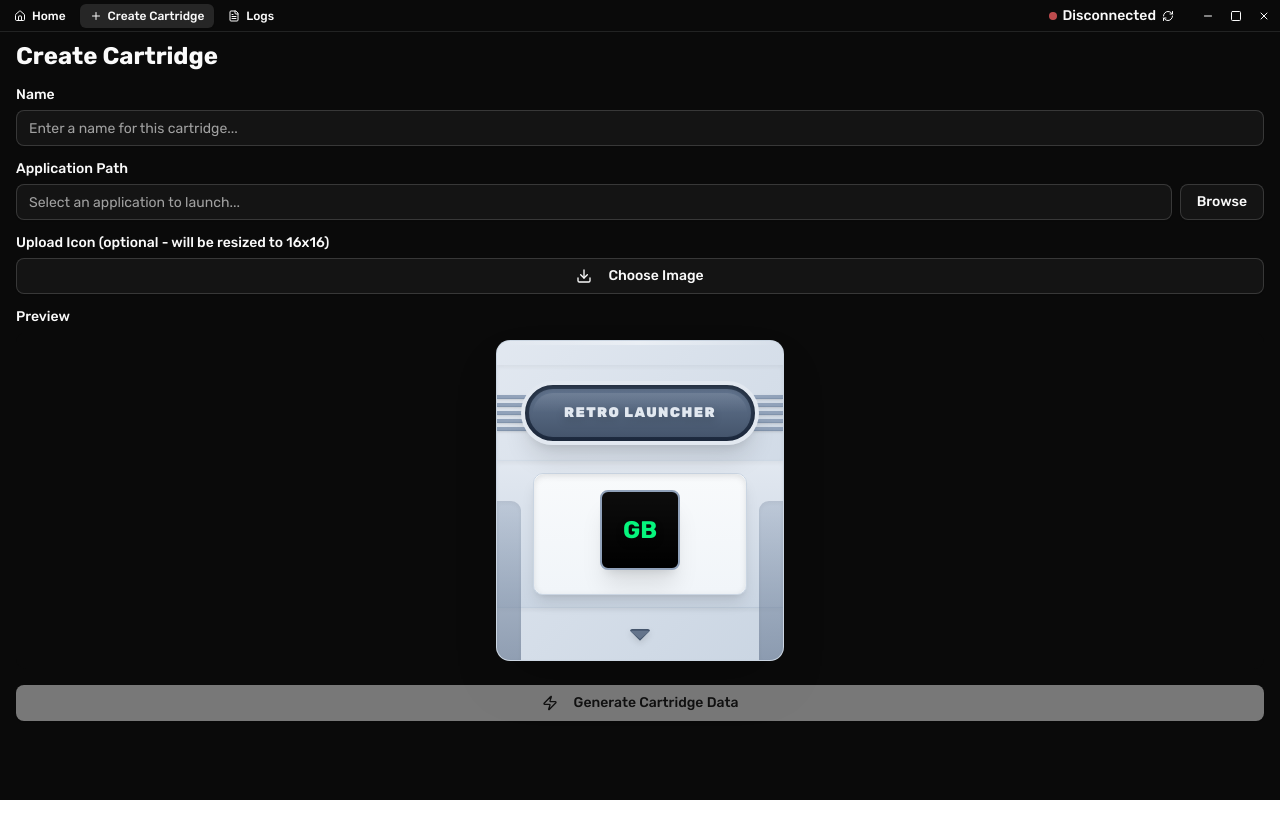
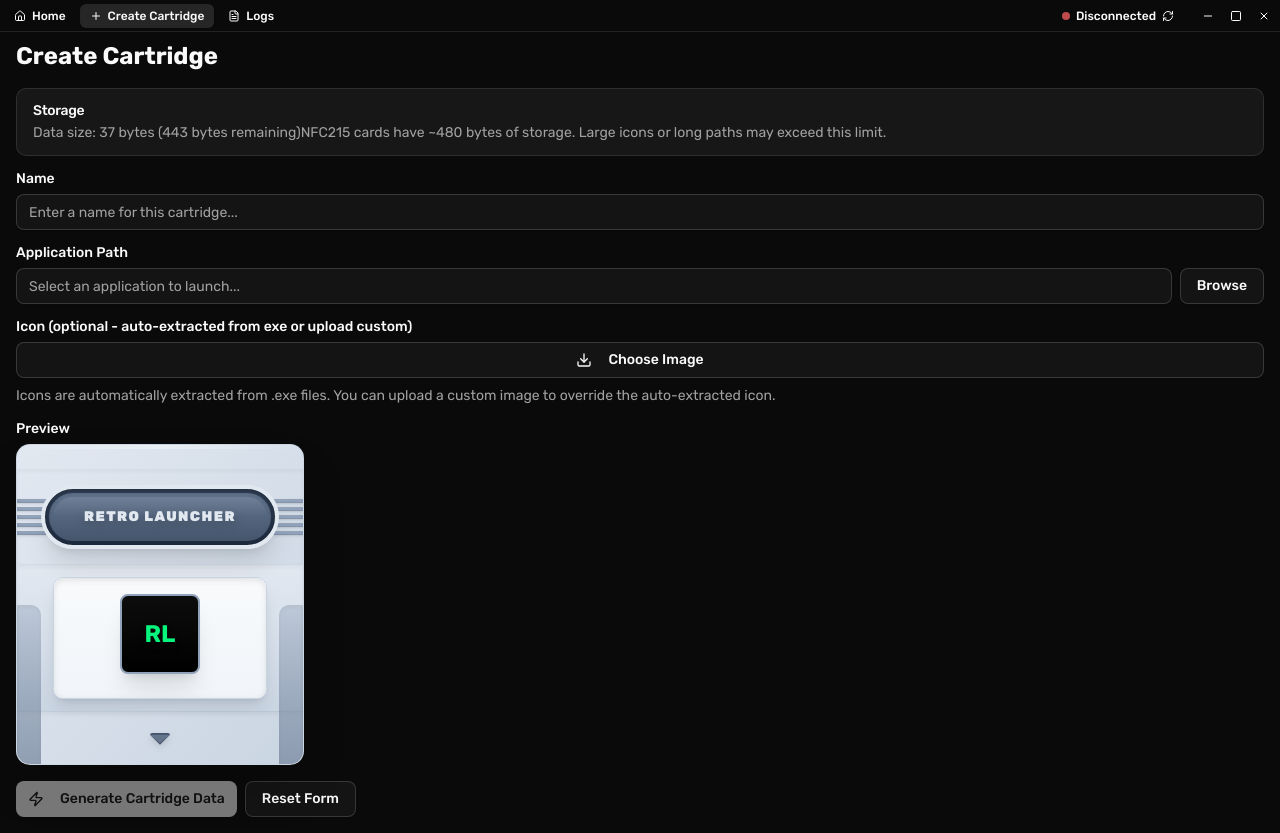
Before and after one commit to dishwasher-detergent/retro-launcher, a React (Vite) app: page /writer in a window 1280 px wide. Before the commit the page ends 800 px from the top, so only its background shows below. Built offline with nearby package versions, Linux system fonts and the light colour scheme.

Commit message:
various style updates

```diff
--- a/electron/preload.ts
+++ b/electron/preload.ts
@@ -51,6 +51,12 @@ contextBridge.exposeInMainWorld("nfcAPI", {
   },
 });
 
+// Expose Electron file operations API
+contextBridge.exposeInMainWorld("electronAPI", {
+  extractExeIcon: (filePath: string) =>
+    ipcRenderer.invoke("extract-exe-icon", filePath),
+});
+
 // Expose window control API
 contextBridge.exposeInMainWorld("windowAPI", {
   minimize: () => ipcRenderer.invoke("window-minimize"),
--- a/src/components/preview.tsx
+++ b/src/components/preview.tsx
@@ -51,7 +51,7 @@ export function Preview({ name, icon }: NFCCardPreviewProps) {
                       />
                     ) : (
                       <span className="text-green-400 text-2xl font-bold drop-shadow-lg filter brightness-110">
-                        GB
+                        RL
                       </span>
                     )}
                   </div>
--- a/src/components/status.tsx
+++ b/src/components/status.tsx
@@ -58,7 +58,7 @@ export function NFCStatusIndicator() {
           size="sm"
           onClick={handleReconnect}
           title="Reconnect"
-          className="h-6"
+          className="h-6 text-xs"
         >
           <div className="size-2 rounded-full animate-pulse bg-destructive" />
           Disconnected
--- /dev/null
+++ b/src/components/ui/alert.tsx
@@ -0,0 +1,66 @@
+import * as React from "react"
+import { cva, type VariantProps } from "class-variance-authority"
+
+import { cn } from "@/lib/utils"
+
+const alertVariants = cva(
+  "relative w-full rounded-lg border px-4 py-3 text-sm grid has-[>svg]:grid-cols-[calc(var(--spacing)*4)_1fr] grid-cols-[0_1fr] has-[>svg]:gap-x-3 gap-y-0.5 items-start [&>svg]:size-4 [&>svg]:translate-y-0.5 [&>svg]:text-current",
+  {
+    variants: {
+      variant: {
+        default: "bg-card text-card-foreground",
+        destructive:
+          "text-destructive bg-card [&>svg]:text-current *:data-[slot=alert-description]:text-destructive/90",
+      },
+    },
+    defaultVariants: {
+      variant: "default",
+    },
+  }
+)
+
+function Alert({
+  className,
+  variant,
+  ...props
+}: React.ComponentProps<"div"> & VariantProps<typeof alertVariants>) {
+  return (
+    <div
+      data-slot="alert"
+      role="alert"
+      className={cn(alertVariants({ variant }), className)}
+      {...props}
+    />
+  )
+}
+
+function AlertTitle({ className, ...props }: React.ComponentProps<"div">) {
+  return (
+    <div
+      data-slot="alert-title"
+      className={cn(
+        "col-start-2 line-clamp-1 min-h-4 font-medium tracking-tight",
+        className
+      )}
+      {...props}
+    />
+  )
+}
+
+function AlertDescription({
+  className,
+  ...props
+}: React.ComponentProps<"div">) {
+  return (
+    <div
+      data-slot="alert-description"
+      className={cn(
+        "text-muted-foreground col-start-2 grid justify-items-start gap-1 text-sm [&_p]:leading-relaxed",
+        className
+      )}
+      {...props}
+    />
+  )
+}
+
+export { Alert, AlertTitle, AlertDescription }
--- a/src/components/writer.tsx
+++ b/src/components/writer.tsx
@@ -1,6 +1,6 @@
 import { zodResolver } from "@hookform/resolvers/zod";
 import { Copy, Download, Zap } from "lucide-react";
-import { useRef, useState } from "react";
+import React, { useEffect, useRef, useState } from "react";
 import { useForm } from "react-hook-form";
 import { z } from "zod";
 
@@ -9,6 +9,7 @@ import { Button } from "@/components/ui/button";
 import {
   Form,
   FormControl,
+  FormDescription,
   FormField,
   FormItem,
   FormLabel,
@@ -16,22 +17,29 @@ import {
 } from "@/components/ui/form";
 import { Input } from "@/components/ui/input";
 import { NFCCardData } from "@/types/electron";
+import { Alert, AlertDescription, AlertTitle } from "./ui/alert";
+
+// NFC215 has approximately 504 bytes of user data storage
+const NFC215_MAX_BYTES = 480; // Leave some buffer for safety
+const MAX_NAME_LENGTH = 32; // Reduced from 64
+const MAX_PATH_LENGTH = 100; // Reduced from 64
 
 const CartridgeSchema = z.object({
   name: z
     .string()
     .min(1, "Name is required")
-    .max(64, "Name must be 64 characters or less"),
+    .max(MAX_NAME_LENGTH, `Name must be ${MAX_NAME_LENGTH} characters or less`),
   pathName: z
     .string()
     .min(1, "Path is required")
-    .max(64, "Path must be 64 characters or less"),
+    .max(MAX_PATH_LENGTH, `Path must be ${MAX_PATH_LENGTH} characters or less`),
   icon: z.string().nullable().optional(),
 });
 
 export function Writer() {
   const [jsonOutput, setJsonOutput] = useState<string | null>(null);
   const [showOutput, setShowOutput] = useState<boolean>(false);
+  const [sizeWarning, setSizeWarning] = useState<string | null>(null);
   const iconInputRef = useRef<HTMLInputElement>(null);
   const fileInputRef = useRef<HTMLInputElement>(null);
 
@@ -46,10 +54,134 @@ export function Writer() {
 
   const watchedValues = form.watch();
 
-  const handleFileSelect = (event: React.ChangeEvent<HTMLInputElement>) => {
+  // Calculate the size of the JSON in bytes
+  const calculateJsonSize = (data: NFCCardData): number => {
+    const jsonString = JSON.stringify(data);
+    return new Blob([jsonString]).size;
+  };
+
+  // Check if current data would fit on NFC215
+  const checkSize = () => {
+    const currentData: NFCCardData = {
+      name: watchedValues.name || "",
+      icon: watchedValues.icon || null,
+      pathName: watchedValues.pathName || "",
+    };
+
+    const size = calculateJsonSize(currentData);
+
+    if (size > NFC215_MAX_BYTES) {
+      setSizeWarning(
+        `Data size: ${size} bytes (exceeds NFC215 limit of ${NFC215_MAX_BYTES} bytes)`
+      );
+      return false;
+    } else {
+      setSizeWarning(
+        `Data size: ${size} bytes (${NFC215_MAX_BYTES - size} bytes remaining)`
+      );
+      return true;
+    }
+  };
+
+  // Check size whenever form values change
+  useEffect(() => {
+    checkSize();
+  }, [watchedValues.name, watchedValues.pathName, watchedValues.icon]);
+
+  const resizeAndCompressIcon = (img: HTMLImageElement) => {
+    const canvas = document.createElement("canvas");
+    const ctx = canvas.getContext("2d");
+
+    canvas.width = 16;
+    canvas.height = 16;
+
+    if (ctx) {
+      ctx.imageSmoothingEnabled = true;
+      ctx.imageSmoothingQuality = "high";
+      ctx.drawImage(img, 0, 0, 16, 16);
+
+      let quality = 0.7;
+      let dataUrl = "";
+
+      do {
+        dataUrl = canvas.toDataURL("image/jpeg", quality);
+        quality -= 0.1;
+      } while (dataUrl.length > 200 && quality > 0.1);
+
+      if (dataUrl.length > 200) {
+        canvas.width = 12;
+        canvas.height = 12;
+        ctx.drawImage(img, 0, 0, 12, 12);
+        dataUrl = canvas.toDataURL("image/png");
+      }
+
+      if (dataUrl.length > 200) {
+        canvas.width = 8;
+        canvas.height = 8;
+        ctx.drawImage(img, 0, 0, 8, 8);
+        dataUrl = canvas.toDataURL("image/png");
+      }
+
+      if (dataUrl.length > 200) {
+        return null;
+      }
+
+      return dataUrl;
+    }
+
+    return null;
+  };
+
+  const handleFileSelect = async (
+    event: React.ChangeEvent<HTMLInputElement>
+  ) => {
     const file = event.target.files?.[0];
     if (file) {
-      form.setValue("pathName", file.path || file.name);
+      const filePath = file.path || file.name;
+      form.setValue("pathName", filePath);
+
+      if (!form.getValues("name")) {
+        const fileName =
+          filePath
+            .split("\\")
+            .pop()
+            ?.split("/")
+            .pop()
+            ?.replace(/\.(exe|lnk|bat|cmd)$/i, "") || "";
+
+        if (fileName) {
+          form.setValue("name", fileName);
+        }
+      }
+
+      if (
+        (filePath.endsWith(".exe") || filePath.endsWith(".lnk")) &&
+        !form.getValues("icon") &&
+        window.electronAPI
+      ) {
+        try {
+          const result = await window.electronAPI.extractExeIcon(filePath);
+          if (result.success && result.icon) {
+            const img = new Image();
+            img.onload = () => {
+              const resizedDataUrl = resizeAndCompressIcon(img);
+
+              if (resizedDataUrl) {
+                form.setValue("icon", resizedDataUrl);
+                form.clearErrors("icon"); // Clear any previous errors
+              } else {
+                form.setError("icon", {
+                  type: "custom",
+                  message: "Icon is too large to fit on NFC215 card.",
+                });
+              }
+            };
+            img.src = result.icon;
+          }
+        } catch (error) {
+          console.error("Failed to extract icon from executable:", error);
+        }
+      }
     }
   };
 
@@ -61,20 +193,15 @@ export function Writer() {
     reader.onload = (e) => {
       const img = new Image();
       img.onload = () => {
-        const canvas = document.createElement("canvas");
-        const ctx = canvas.getContext("2d");
-
-        canvas.width = 16;
-        canvas.height = 16;
-
-        if (ctx) {
-          ctx.imageSmoothingEnabled = true;
-          ctx.imageSmoothingQuality = "high";
-
-          ctx.drawImage(img, 0, 0, 16, 16);
-
-          const resizedDataUrl = canvas.toDataURL("image/png");
+        const resizedDataUrl = resizeAndCompressIcon(img);
+        if (resizedDataUrl) {
           form.setValue("icon", resizedDataUrl);
+          form.clearErrors("icon"); // Clear any previous errors
+        } else {
+          form.setError("icon", {
+            type: "manual",
+            message: "Icon is too large to fit on NFC215 card.",
+          });
         }
       };
       img.src = e.target?.result as string;
@@ -89,6 +216,13 @@ export function Writer() {
       pathName: data.pathName,
     };
 
+    // Check size before generating output
+    const size = calculateJsonSize(cardData);
+
+    if (size > NFC215_MAX_BYTES) {
+      return;
+    }
+
     const jsonString = JSON.stringify(cardData, null, 2);
     setJsonOutput(jsonString);
     setShowOutput(true);
@@ -101,16 +235,24 @@ export function Writer() {
 
     try {
       await navigator.clipboard.writeText(jsonOutput);
-      alert("JSON copied to clipboard!");
     } catch (error) {
       console.error("Failed to copy to clipboard:", error);
-      alert("Failed to copy to clipboard. Please copy manually.");
     }
   };
 
   return (
     <Form {...form}>
       <form onSubmit={form.handleSubmit(onSubmit)} className="space-y-4">
+        <Alert
+          variant={sizeWarning?.includes("exceeds") ? "destructive" : "default"}
+        >
+          <AlertTitle>Storage</AlertTitle>
+          <AlertDescription>
+            {sizeWarning || "Calculating..."}
+            NFC215 cards have ~480 bytes of storage. Large icons or long paths
+            may exceed this limit.
+          </AlertDescription>
+        </Alert>
         <FormField
           control={form.control}
           name="name"
@@ -120,7 +262,7 @@ export function Writer() {
               <FormControl>
                 <Input
                   placeholder="Enter a name for this cartridge..."
-                  maxLength={64}
+                  maxLength={MAX_NAME_LENGTH}
                   {...field}
                 />
               </FormControl>
@@ -139,7 +281,7 @@ export function Writer() {
                   <Input
                     placeholder="Select an application to launch..."
                     className="flex-1"
-                    maxLength={64}
+                    maxLength={MAX_PATH_LENGTH}
                     {...field}
                   />
                 </FormControl>
@@ -162,11 +304,16 @@ export function Writer() {
             </FormItem>
           )}
         />
+        <FormField
+          control={form.control}
+          name="icon"
+          render={() => (
             <FormItem>
               <FormLabel>
-            Upload Icon (optional - will be resized to 16x16)
+                Icon (optional - auto-extracted from exe or upload custom)
               </FormLabel>
               <div className="flex gap-2 items-center">
+                <FormControl>
                   <input
                     ref={iconInputRef}
                     type="file"
@@ -174,6 +321,7 @@ export function Writer() {
                     onChange={handleIconUpload}
                     className="hidden"
                   />
+                </FormControl>
                 <Button
                   type="button"
                   variant="outline"
@@ -181,9 +329,10 @@ export function Writer() {
                   className="flex-1"
                 >
                   <Download className="h-4 w-4 mr-2" />
-              Choose Image
+                  {watchedValues.icon ? "Replace Icon" : "Choose Image"}
                 </Button>
                 {watchedValues.icon && (
+                  <div className="flex items-center gap-2">
                     <div className="w-8 h-8 border rounded flex items-center justify-center bg-muted overflow-hidden">
                       <img
                         src={watchedValues.icon}
@@ -191,19 +340,38 @@ export function Writer() {
                         className="size-full"
                       />
                     </div>
+                    <Button
+                      type="button"
+                      variant="ghost"
+                      size="sm"
+                      onClick={() => {
+                        form.setValue("icon", null);
+                        form.clearErrors("icon");
+                      }}
+                      className="text-muted-foreground hover:text-foreground"
+                    >
+                      Clear
+                    </Button>
+                  </div>
                 )}
               </div>
+              <FormDescription>
+                Icons are automatically extracted from .exe files. You can
+                upload a custom image to override the auto-extracted icon.
+              </FormDescription>
+              <FormMessage />
             </FormItem>
+          )}
+        />
         <FormItem>
           <FormLabel>Preview</FormLabel>
-          <div className="bg-background p-2 rounded-lg grid place-items-center">
           <Preview
             name={watchedValues.name}
             icon={watchedValues.icon}
             pathName={watchedValues.pathName}
           />
-          </div>
         </FormItem>
+        <div className="flex gap-2">
           <Button
             type="submit"
             disabled={
@@ -211,11 +379,32 @@ export function Writer() {
               !form.formState.isValid ||
               !form.formState.isDirty
             }
-          className="w-full"
           >
             <Zap className="h-4 w-4 mr-2" />
-          Generate Cartridge Data
+            {sizeWarning?.includes("exceeds")
+              ? "Data Too Large for NFC215"
+              : "Generate Cartridge Data"}
           </Button>
+          <Button
+            type="button"
+            variant="outline"
+            onClick={() => {
+              form.reset();
+              form.clearErrors();
+              setJsonOutput(null);
+              setShowOutput(false);
+
+              if (fileInputRef.current) {
+                fileInputRef.current.value = "";
+              }
+              if (iconInputRef.current) {
+                iconInputRef.current.value = "";
+              }
+            }}
+          >
+            Reset Form
+          </Button>
+        </div>
         {showOutput && (
           <FormItem>
             <FormLabel>Generated JSON Data</FormLabel>
--- a/src/types/electron.d.ts
+++ b/src/types/electron.d.ts
@@ -33,6 +33,11 @@ declare global {
         properties: string[];
         filters: { name: string; extensions: string[] }[];
       }) => Promise<{ canceled: boolean; filePaths: string[] }>;
+      extractExeIcon: (filePath: string) => Promise<{
+        success: boolean;
+        icon?: string;
+        error?: string;
+      }>;
     };
     nfcAPI: {
       getCurrentCard: () => Promise<NFCCardData | null>;
```
Also changed, not shown: electron/main.ts (+14 -0 lines), src/pages/home.tsx (+4 -5 lines). Lines whose indentation alone changed are shown as unchanged.
